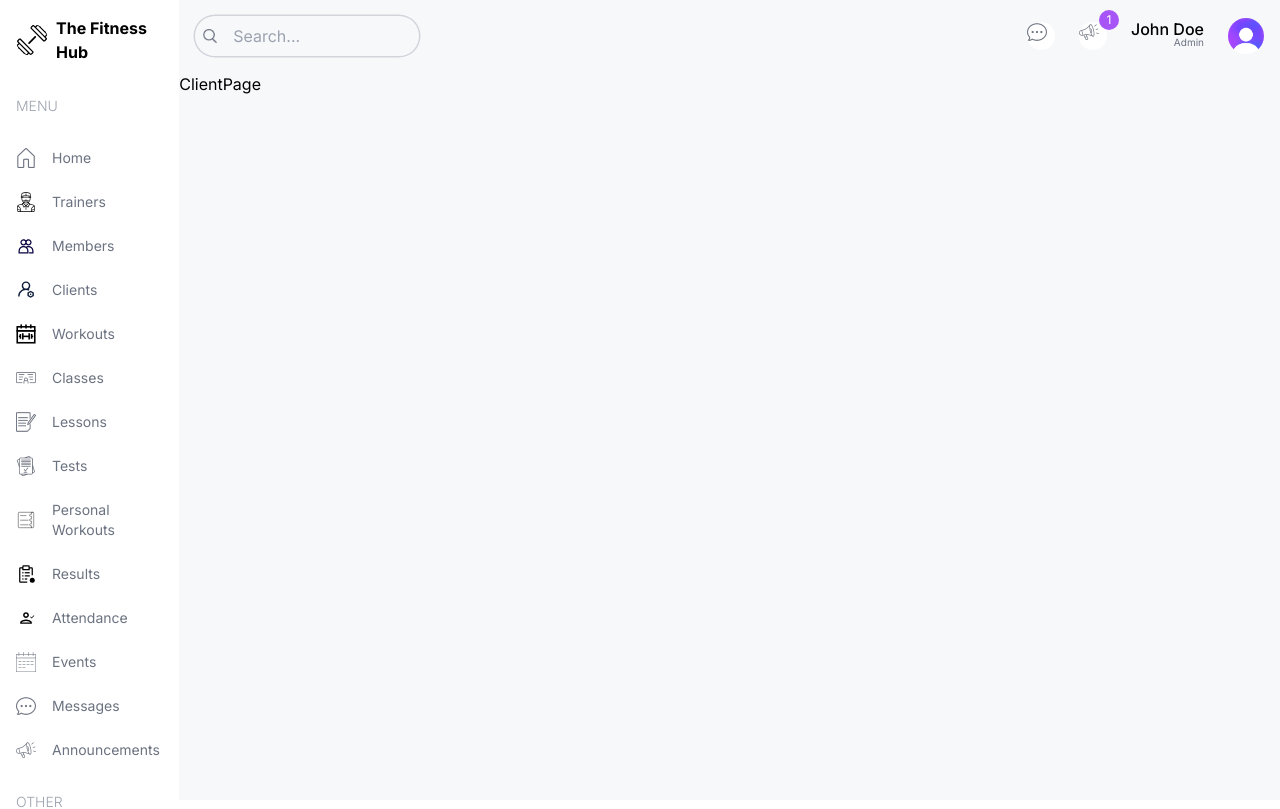
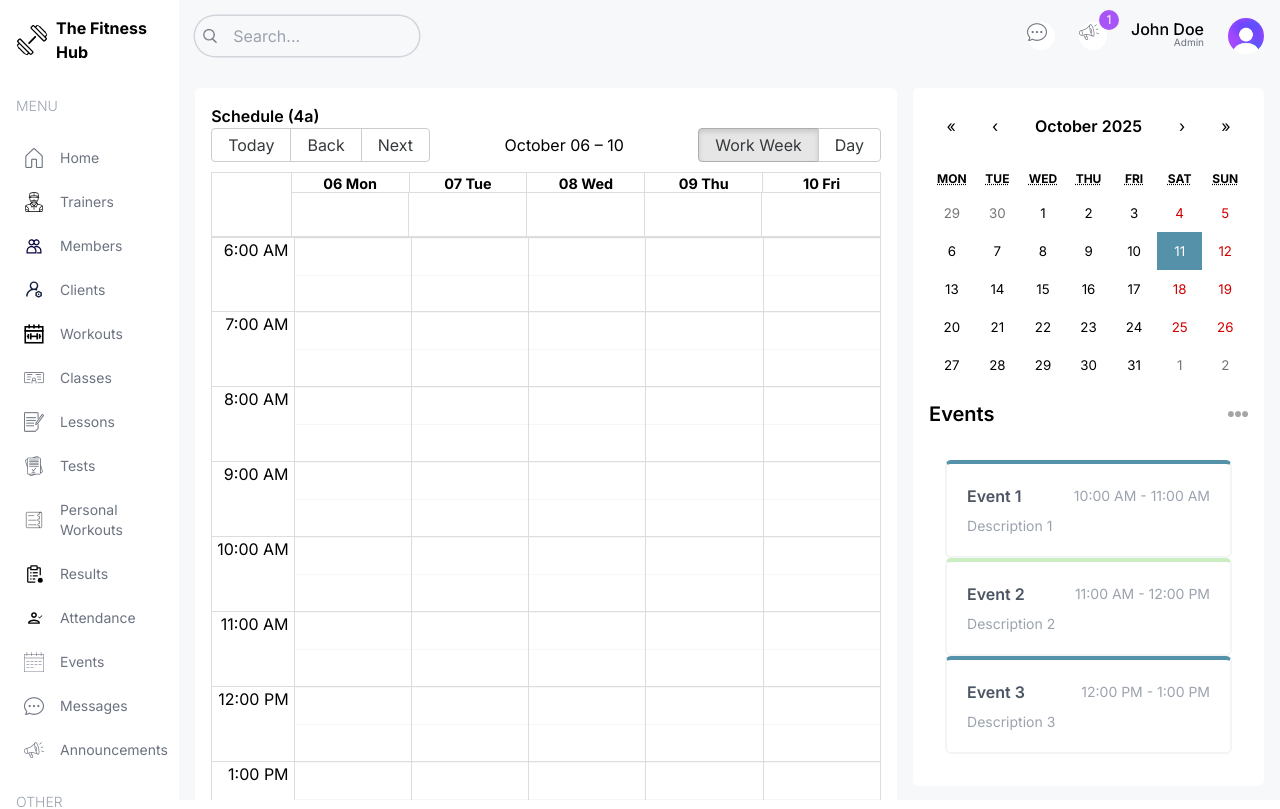
Before and after one commit to parkgit0108/client-management-tool, a Next.js app: page /member in a window 1280 px wide. Shown: the top 809 px of the page. Built offline with nearby package versions, Linux system fonts and the light colour scheme.

Commit message:
add members page and react big calendar for this page

```diff
--- a/package.json
+++ b/package.json
@@ -9,8 +9,11 @@
     "lint": "next lint"
   },
   "dependencies": {
+    "@types/react-big-calendar": "^1.16.3",
+    "moment": "^2.30.1",
     "next": "14.2.5",
     "react": "^18",
+    "react-big-calendar": "^1.19.4",
     "react-calendar": "^6.0.0",
     "react-dom": "^18",
     "recharts": "^3.2.1"
--- a/src/app/(dashboard)/admin/page.tsx
+++ b/src/app/(dashboard)/admin/page.tsx
@@ -1,7 +1,7 @@
 import UserCard from "@/components/UserCard";
 import CountChart from "@/components/CountChart";
 import React from "react";
-import AttendanceChart from "@/components/AttendanceChart";
+import VisitsChart from "@/components/VisitsChart";
 import FinanceChart from "@/components/MembersChart";
 import EventCalendar from "@/components/EventCalendar";
 import Announcements from "@/components/Announcements";
@@ -26,7 +26,7 @@ const AdminPage = () => {
           </div>
           {/* Attendance Chart */}
           <div className="w-full lg:w-2/3 h-[450px]">
-            <AttendanceChart />
+            <VisitsChart />
           </div>
         </div>
 
@@ -37,8 +37,8 @@ const AdminPage = () => {
       </div>
       {/* RIGHT SIDE */}
       <div className="w-full lg:w-1/3 flex flex-col gap-8">
-      <EventCalendar />
-      <Announcements />
+        <EventCalendar />
+        <Announcements />
       </div>
     </div>
   );
--- a/src/app/(dashboard)/client/page.tsx
+++ b/src/app/(dashboard)/client/page.tsx
@@ -1,9 +1,9 @@
 import React from 'react'
 
-const CaregiverPage = () => {
+const ClientPage = () => {
   return (
-    <div>CaregiverPage</div>
+    <div>ClientPage</div>
   )
 }
 
-export default CaregiverPage
+export default ClientPage
--- a/src/app/(dashboard)/member/page.tsx
+++ b/src/app/(dashboard)/member/page.tsx
@@ -1,9 +1,26 @@
-import React from 'react'
+import Announcements from "@/components/Announcements";
+import BigCalendar from "@/components/BigCalendar";
+import EventCalendar from "@/components/EventCalendar";
+import React from "react";
+import "react-big-calendar/lib/css/react-big-calendar.css"
 
-const ClientPage = () => {
+const MemberPage = () => {
   return (
-    <div>ClientPage</div>
-  )
-}
+    <div className="p-4 flex gap-4 flex-col xl:flex-row">
+      {/* LEFT */}
+      <div className="w-full xl:w-2/3">
+        <div className="h-full bg-white rounded-md p-4">
+          <h1 className="text-x1 font-semibold">Schedule (4a)</h1>
+          <BigCalendar />
+        </div>
+      </div>
+      {/* RIGHT */}
+      <div className="w-full xl:w-1/3 flex flex-col gap-8">
+        <EventCalendar />
+        <Announcements />
+      </div>
+    </div>
+  );
+};
 
-export default ClientPage
+export default MemberPage;
--- /dev/null
+++ b/src/components/BigCalendar.tsx
@@ -0,0 +1,32 @@
+"use client";
+
+import { Calendar, momentLocalizer, View, Views } from "react-big-calendar";
+import moment from "moment";
+import { calendarEvents } from "@/lib/data";
+import { useState } from "react";
+
+const localizer = momentLocalizer(moment);
+
+const BigCalendar = () => {
+  const [view, setView] = useState<View>(Views.WORK_WEEK);
+
+  const hadneOnChangeView = (selectedView: View) => {
+    setView(selectedView);
+  };
+  return (
+    <Calendar
+      localizer={localizer}
+      events={calendarEvents}
+      startAccessor="start"
+      endAccessor="end"
+      views={["work_week", "day"]}
+      view={view}
+      style={{ height: "98%" }}
+      onView={hadneOnChangeView}
+      min={new Date(2025, 1, 0, 6, 0, 0)}
+      max={new Date(2025, 1, 0, 19, 0, 0)}
+    />
+  );
+};
+
+export default BigCalendar;
--- a/src/components/Menu.tsx
+++ b/src/components/Menu.tsx
@@ -1,3 +1,4 @@
+import { role } from "@/lib/data";
 import Image from "next/image";
 import Link from "next/link";
 
@@ -9,7 +10,7 @@ const menuItems = [
         icon: "/home.png",
         label: "Home",
         href: "/",
-        visible: ["admin", "trainer", "client", "PTClient"],
+        visible: ["admin", "trainer", "client", "member"],
       },
       {
         icon: "/trainer.svg",
@@ -124,16 +125,20 @@ const Menu = () => {
           <span className="hidden lg:block text-gray-400 font-light my-4">
             {i.title}
           </span>
-          {i.items.map((item) => (
+          {i.items.map((item) => {
+            if (item.visible.includes(role)) {
+              return (
                 <Link
                   href={item.href}
                   key={item.label}
-              className="flex items-center gap-4 justify-center lg:justify-start text-gray-500 py-2"
+                  className="flex items-center gap-4 justify-center lg:justify-start text-gray-500 py-2 md:px-2 rounded-md hover:bg-myBlue hover:text-white"
                 >
                   <Image src={item.icon} alt="" width={20} height={20} />
                   <span className="hidden lg:block">{item.label}</span>
                 </Link>
-          ))}
+              );
+            }
+          })}
           <div />
         </div>
       ))}
--- a/src/components/AttendanceChart.tsx
+++ b/src/components/VisitsChart.tsx
@@ -50,8 +50,8 @@ const data = [
   },
 ];
 
-const AttendanceChart = () => {
-    //Legend order function so present legend comes first
+const VisitsChart = () => {
+  //Legend order function so present legend comes first
   const renderLegend = (props: any) => {
     return (
       <ul
@@ -81,12 +81,12 @@ const AttendanceChart = () => {
   return (
     <div className="bg-white rounded-xl h-full p-4">
       <div className="flex justify-between items-center">
-        <h1 className="text-lg font-semibold">Attendance</h1>
+        <h1 className="text-lg font-semibold">Visits</h1>
         <Image src="/moreDark.png" alt="" width={20} height={20} />
       </div>
       <ResponsiveContainer width="100%" height="90%">
         <BarChart width={500} height={300} data={data} barSize={20}>
-          <CartesianGrid strokeDasharray="3 3" vertical={false} stroke="#ddd"/>
+          <CartesianGrid strokeDasharray="3 3" vertical={false} stroke="#ddd" />
           <XAxis dataKey="name" axisLine={false} tickLine={false} />
           <YAxis axisLine={false} tickLine={false} />
           <Tooltip />
@@ -99,4 +99,4 @@ const AttendanceChart = () => {
     </div>
   );
 };
-export default AttendanceChart;
+export default VisitsChart;
--- a/src/lib/data.ts
+++ b/src/lib/data.ts
@@ -850,149 +850,149 @@ export const announcementsData = [
   },
 ];
 
-
-// YOU SHOULD CHANGE THE DATES OF THE EVENTS TO THE CURRENT DATE TO SEE THE EVENTS ON THE CALENDAR
+// Calendar events updated for October 2025 (month 9 = October in JavaScript)
 export const calendarEvents = [
+  // Monday, October 20, 2025
   {
     title: "Hypertrophy",
     allDay: false,
-    start: new Date(2024, 7, 12, 8, 0),
-    end: new Date(2024, 7, 12, 8, 45),
+    start: new Date(2025, 9, 20, 8, 0),
+    end: new Date(2025, 9, 20, 8, 45),
   },
   {
     title: "Strength",
     allDay: false,
-    start: new Date(2024, 7, 12, 9, 0),
-    end: new Date(2024, 7, 12, 9, 45),
+    start: new Date(2025, 9, 20, 9, 0),
+    end: new Date(2025, 9, 20, 9, 45),
   },
   {
     title: "Boxing",
     allDay: false,
-    start: new Date(2024, 7, 12, 10, 0),
-    end: new Date(2024, 7, 12, 10, 45),
+    start: new Date(2025, 9, 20, 10, 0),
+    end: new Date(2025, 9, 20, 10, 45),
   },
   {
     title: "Running",
     allDay: false,
-    start: new Date(2024, 7, 12, 11, 0),
-    end: new Date(2024, 7, 12, 11, 45),
+    start: new Date(2025, 9, 20, 11, 0),
+    end: new Date(2025, 9, 20, 11, 45),
   },
   {
     title: "Crossfit",
     allDay: false,
-    start: new Date(2024, 7, 12, 13, 0),
-    end: new Date(2024, 7, 12, 13, 45),
+    start: new Date(2025, 9, 20, 13, 0),
+    end: new Date(2025, 9, 20, 13, 45),
   },
   {
     title: "Swimming",
     allDay: false,
-    start: new Date(2024, 7, 12, 14, 0),
-    end: new Date(2024, 7, 12, 14, 45),
+    start: new Date(2025, 9, 20, 14, 0),
+    end: new Date(2025, 9, 20, 14, 45),
+  },
+  // Tuesday, October 21, 2025
+  {
+    title: "Strength",
+    allDay: false,
+    start: new Date(2025, 9, 21, 9, 0),
+    end: new Date(2025, 9, 21, 9, 45),
+  },
+  {
+    title: "Boxing",
+    allDay: false,
+    start: new Date(2025, 9, 21, 10, 0),
+    end: new Date(2025, 9, 21, 10, 45),
+  },
+  {
+    title: "Running",
+    allDay: false,
+    start: new Date(2025, 9, 21, 11, 0),
+    end: new Date(2025, 9, 21, 11, 45),
+  },
+  {
+    title: "Swimming",
+    allDay: false,
+    start: new Date(2025, 9, 21, 14, 0),
+    end: new Date(2025, 9, 21, 14, 45),
+  },
+  // Wednesday, October 22, 2025
+  {
+    title: "Hypertrophy",
+    allDay: false,
+    start: new Date(2025, 9, 22, 8, 0),
+    end: new Date(2025, 9, 22, 8, 45),
+  },
+  {
+    title: "Boxing",
+    allDay: false,
+    start: new Date(2025, 9, 22, 10, 0),
+    end: new Date(2025, 9, 22, 10, 45),
+  },
+  {
+    title: "Crossfit",
+    allDay: false,
+    start: new Date(2025, 9, 22, 13, 0),
+    end: new Date(2025, 9, 22, 13, 45),
+  },
+  {
+    title: "Swimming",
+    allDay: false,
+    start: new Date(2025, 9, 22, 14, 0),
+    end: new Date(2025, 9, 22, 14, 45),
+  },
+  // Thursday, October 23, 2025
+  {
+    title: "Strength",
+    allDay: false,
+    start: new Date(2025, 9, 23, 9, 0),
+    end: new Date(2025, 9, 23, 9, 45),
+  },
+  {
+    title: "Boxing",
+    allDay: false,
+    start: new Date(2025, 9, 23, 10, 0),
+    end: new Date(2025, 9, 23, 10, 45),
+  },
+  {
+    title: "Running",
+    allDay: false,
+    start: new Date(2025, 9, 23, 11, 0),
+    end: new Date(2025, 9, 23, 11, 45),
+  },
+  {
+    title: "Swimming",
+    allDay: false,
+    start: new Date(2025, 9, 23, 14, 0),
+    end: new Date(2025, 9, 23, 14, 45),
+  },
+  // Friday, October 24, 2025
+  {
+    title: "Hypertrophy",
+    allDay: false,
+    start: new Date(2025, 9, 24, 8, 0),
+    end: new Date(2025, 9, 24, 8, 45),
   },
   {
     title: "Strength",
     allDay: false,
-    start: new Date(2024, 7, 13, 9, 0),
-    end: new Date(2024, 7, 13, 9, 45),
-  },
-  {
-    title: "Boxing",
-    allDay: false,
-    start: new Date(2024, 7, 13, 10, 0),
-    end: new Date(2024, 7, 13, 10, 45),
+    start: new Date(2025, 9, 24, 9, 0),
+    end: new Date(2025, 9, 24, 9, 45),
   },
   {
     title: "Running",
     allDay: false,
-    start: new Date(2024, 7, 13, 11, 0),
-    end: new Date(2024, 7, 13, 11, 45),
+    start: new Date(2025, 9, 24, 11, 0),
+    end: new Date(2025, 9, 24, 11, 45),
   },
-
-  {
-    title: "Swimming",
-    allDay: false,
-    start: new Date(2024, 7, 13, 14, 0),
-    end: new Date(2024, 7, 13, 14, 45),
-  },
-  {
-    title: "Hypertrophy",
-    allDay: false,
-    start: new Date(2024, 7, 14, 8, 0),
-    end: new Date(2024, 7, 14, 8, 45),
-  },
-  {
-    title: "Boxing",
-    allDay: false,
-    start: new Date(2024, 7, 14, 10, 0),
-    end: new Date(2024, 7, 14, 10, 45),
-  },
-
   {
     title: "Crossfit",
     allDay: false,
-    start: new Date(2024, 7, 14, 13, 0),
-    end: new Date(2024, 7, 14, 13, 45),
+    start: new Date(2025, 9, 24, 13, 0),
+    end: new Date(2025, 9, 24, 13, 45),
   },
   {
     title: "Swimming",
     allDay: false,
-    start: new Date(2024, 7, 14, 14, 0),
-    end: new Date(2024, 7, 13, 14, 45),
-  },
-  {
-    title: "Strength",
-    allDay: false,
-    start: new Date(2024, 7, 15, 9, 0),
-    end: new Date(2024, 7, 15, 9, 45),
-  },
-  {
-    title: "Boxing",
-    allDay: false,
-    start: new Date(2024, 7, 15, 10, 0),
-    end: new Date(2024, 7, 15, 10, 45),
-  },
-  {
-    title: "Running",
-    allDay: false,
-    start: new Date(2024, 7, 15, 11, 0),
-    end: new Date(2024, 7, 15, 11, 45),
-  },
-
-  {
-    title: "Swimming",
-    allDay: false,
-    start: new Date(2024, 7, 15, 14, 0),
-    end: new Date(2024, 7, 15, 14, 45),
-  },
-  {
-    title: "Hypertrophy",
-    allDay: false,
-    start: new Date(2024, 7, 16, 8, 0),
-    end: new Date(2024, 7, 16, 8, 45),
-  },
-  {
-    title: "Strength",
-    allDay: false,
-    start: new Date(2024, 7, 16, 9, 0),
-    end: new Date(2024, 7, 16, 9, 45),
-  },
-
-  {
-    title: "Running",
-    allDay: false,
-    start: new Date(2024, 7, 16, 11, 0),
-    end: new Date(2024, 7, 16, 11, 45),
-  },
-  {
-    title: "Crossfit",
-    allDay: false,
-    start: new Date(2024, 7, 16, 13, 0),
-    end: new Date(2024, 7, 16, 13, 45),
-  },
-  {
-    title: "Swimming",
-    allDay: false,
-    start: new Date(2024, 7, 16, 14, 0),
-    end: new Date(2024, 7, 16, 14, 45),
+    start: new Date(2025, 9, 24, 14, 0),
+    end: new Date(2025, 9, 24, 14, 45),
   },
 ];
```
Also changed, not shown: 1 other file (tests, documents, lock files or other folders). Lines whose indentation alone changed are shown as unchanged.
